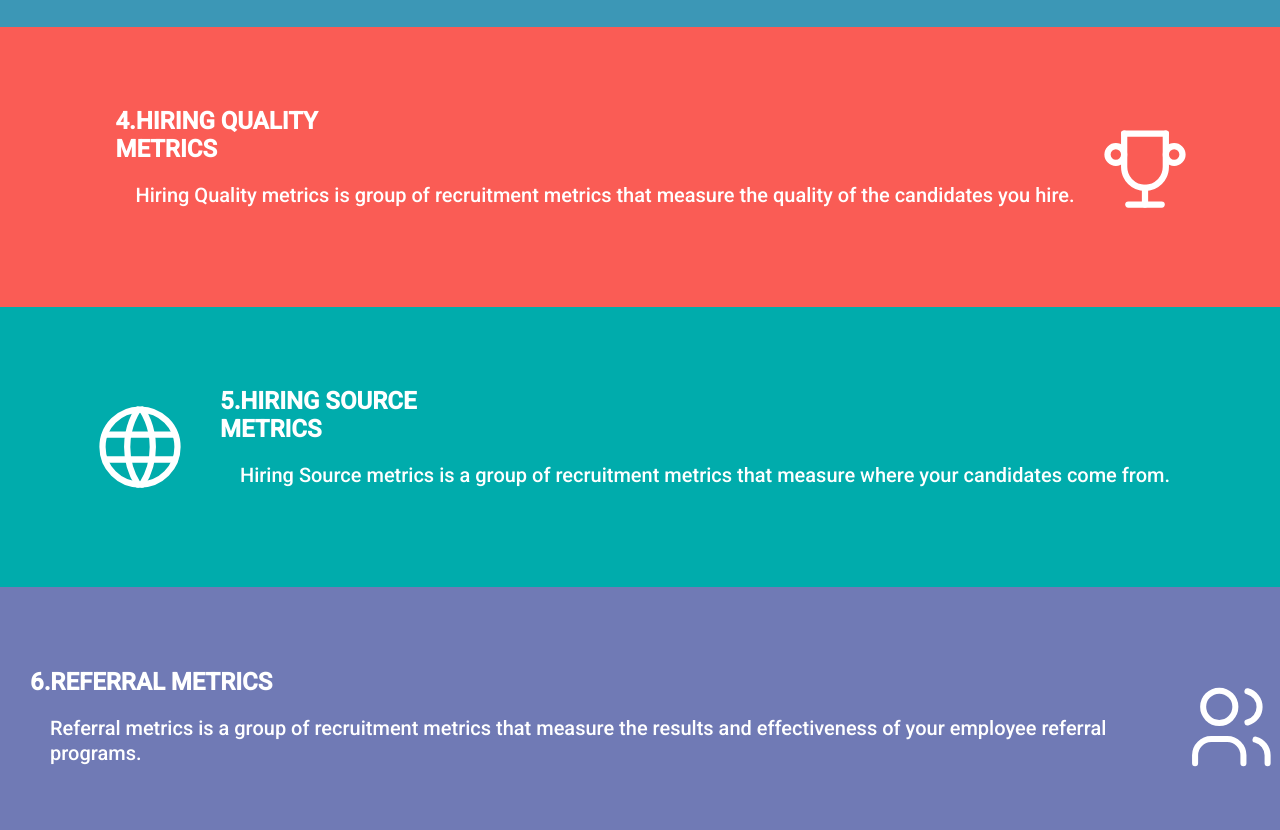
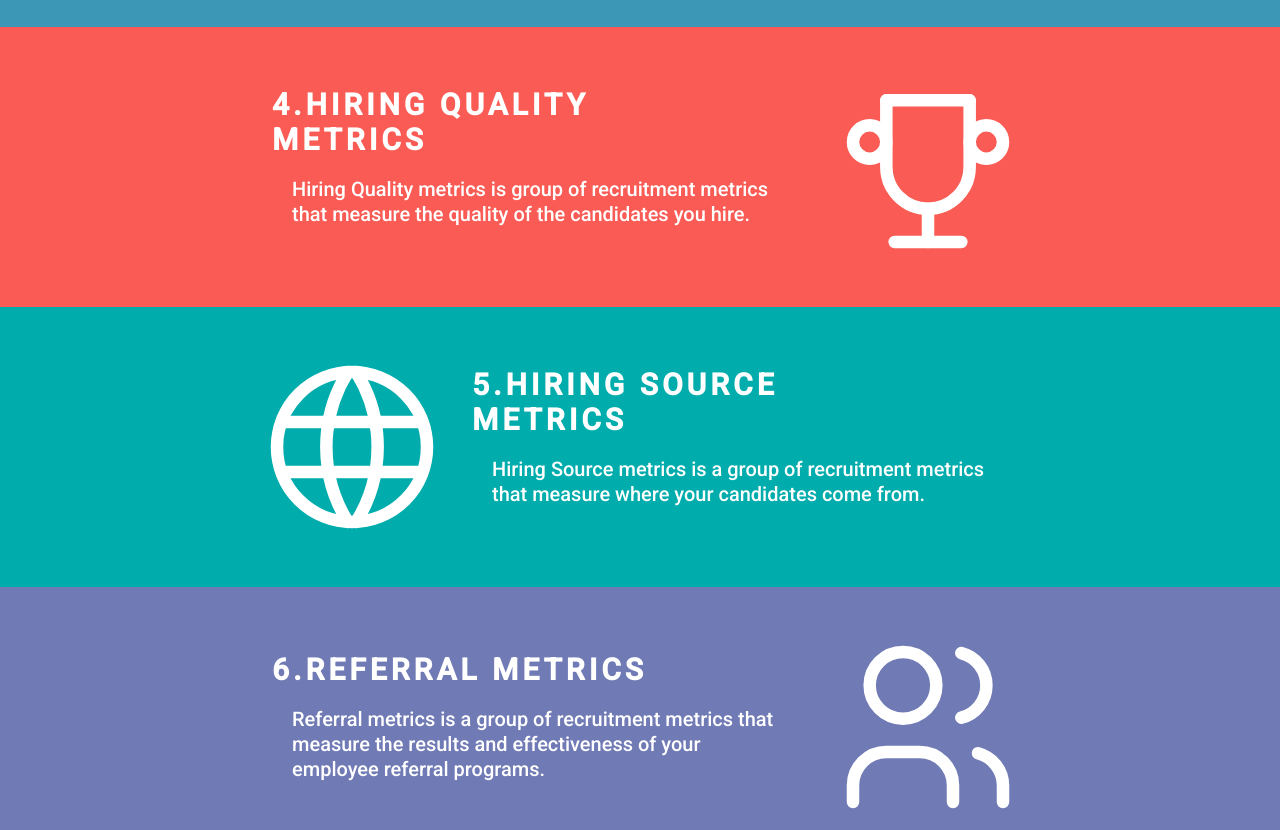
Before and after one commit to Shiho317/WebDev-CSS-Pairworks, a plain HTML site: page index.html in a window 1280 px wide. Shown: the part 1093-1923 px from the top of the page. Drawn offline with Linux system fonts and the light colour scheme; a web font is replaced by a local one.

Commit message:
fixed rayout

```diff
--- a/index.html
+++ b/index.html
@@ -81,12 +81,12 @@
     </div>
   </body>
 
-  <div class="section4">
+  <div class="section-4">
     <div class="text">
-      <h2>4.HIRING QUALITY <br> METRICS</h2>
+      <h3>4.HIRING QUALITY <br> METRICS</h3>
       <p>Hiring Quality metrics is group of recruitment metrics that measure the quality of the candidates you hire.</p>
     </div>
-    <svg xmlns="http://www.w3.org/2000/svg" class="icon icon-tabler icon-tabler-trophy" width="100" height="100" viewBox="0 0 24 24" stroke-width="1.5" stroke="#ffffff" fill="none" stroke-linecap="round" stroke-linejoin="round">
+    <svg xmlns="http://www.w3.org/2000/svg" class="icon icon-tabler icon-tabler-trophy" width="200" height="200" viewBox="0 0 24 24" stroke-width="1.5" stroke="#ffffff" fill="none" stroke-linecap="round" stroke-linejoin="round">
       <path stroke="none" d="M0 0h24v24H0z" fill="none"/>
       <line x1="8" y1="21" x2="16" y2="21" />
       <line x1="12" y1="17" x2="12" y2="21" />
@@ -97,8 +97,8 @@
     </svg>
   </div>
 
-  <div class="section5">
-    <svg xmlns="http://www.w3.org/2000/svg" class="icon icon-tabler icon-tabler-world" width="100" height="100" viewBox="0 0 24 24" stroke-width="1.5" stroke="#ffffff" fill="none" stroke-linecap="round" stroke-linejoin="round">
+  <div class="section-5">
+    <svg xmlns="http://www.w3.org/2000/svg" class="icon icon-tabler icon-tabler-world" width="200" height="200" viewBox="0 0 24 24" stroke-width="1.5" stroke="#ffffff" fill="none" stroke-linecap="round" stroke-linejoin="round">
       <path stroke="none" d="M0 0h24v24H0z" fill="none"/>
       <circle cx="12" cy="12" r="9" />
       <line x1="3.6" y1="9" x2="20.4" y2="9" />
@@ -107,17 +107,17 @@
       <path d="M12.5 3a17 17 0 0 1 0 18" />
     </svg>
     <div class="text">
-      <h2>5.HIRING SOURCE <br> METRICS</h2>
+      <h3>5.HIRING SOURCE <br> METRICS</h3>
       <p>Hiring Source metrics is a group of recruitment metrics that measure where your candidates come from.</p>
     </div>
   </div>
 
-  <div class="section6">
+  <div class="section-6">
     <div class="text">
-      <h2>6.REFERRAL METRICS</h2>
+      <h3>6.REFERRAL METRICS</h3>
       <p>Referral metrics is a group of recruitment metrics that measure the results and effectiveness of your employee referral programs.</p>
     </div>
-    <svg xmlns="http://www.w3.org/2000/svg" class="icon icon-tabler icon-tabler-users" width="100" height="100" viewBox="0 0 24 24" stroke-width="1.5" stroke="#ffffff" fill="none" stroke-linecap="round" stroke-linejoin="round">
+    <svg xmlns="http://www.w3.org/2000/svg" class="icon icon-tabler icon-tabler-users" width="200" height="200" viewBox="0 0 24 24" stroke-width="1.5" stroke="#ffffff" fill="none" stroke-linecap="round" stroke-linejoin="round">
       <path stroke="none" d="M0 0h24v24H0z" fill="none"/>
       <circle cx="9" cy="7" r="4" />
       <path d="M3 21v-2a4 4 0 0 1 4 -4h4a4 4 0 0 1 4 4v2" />
--- a/style.css
+++ b/style.css
@@ -64,6 +64,7 @@ h3{
   background-color: orange;
   height: 35vh;
   display: flex;
+  flex-direction: row-reverse;
   justify-content: center;
   padding: 30px;
 }
@@ -93,20 +94,13 @@ h3{
   padding: 30px;
   text-align: center;
 }
-=======
-
-}
-
-h2 {
-  letter-spacing: 4px;
-  font-size: 30px;
-}
 
 .text {
-  padding-left: 30px;
+  padding: 20px;
+  width: 45%;
 }
 /* ======= section4 ======== */
-.section4 {
+.section-4 {
   background-color: #fa5c55;
   width: 100%;
   height: 35vh;
@@ -118,7 +112,7 @@ h2 {
 
 
 /* ======= section5 ======== */
-.section5 {
+.section-5 {
   background-color: #00acac;
   width: 100%;
   height: 35vh;
@@ -130,7 +124,7 @@ h2 {
 
 
 /* ======= section6 ======== */
-.section6 {
+.section-6 {
   background-color: #707ab5;
   width: 100%;
   height: 35vh;
```
